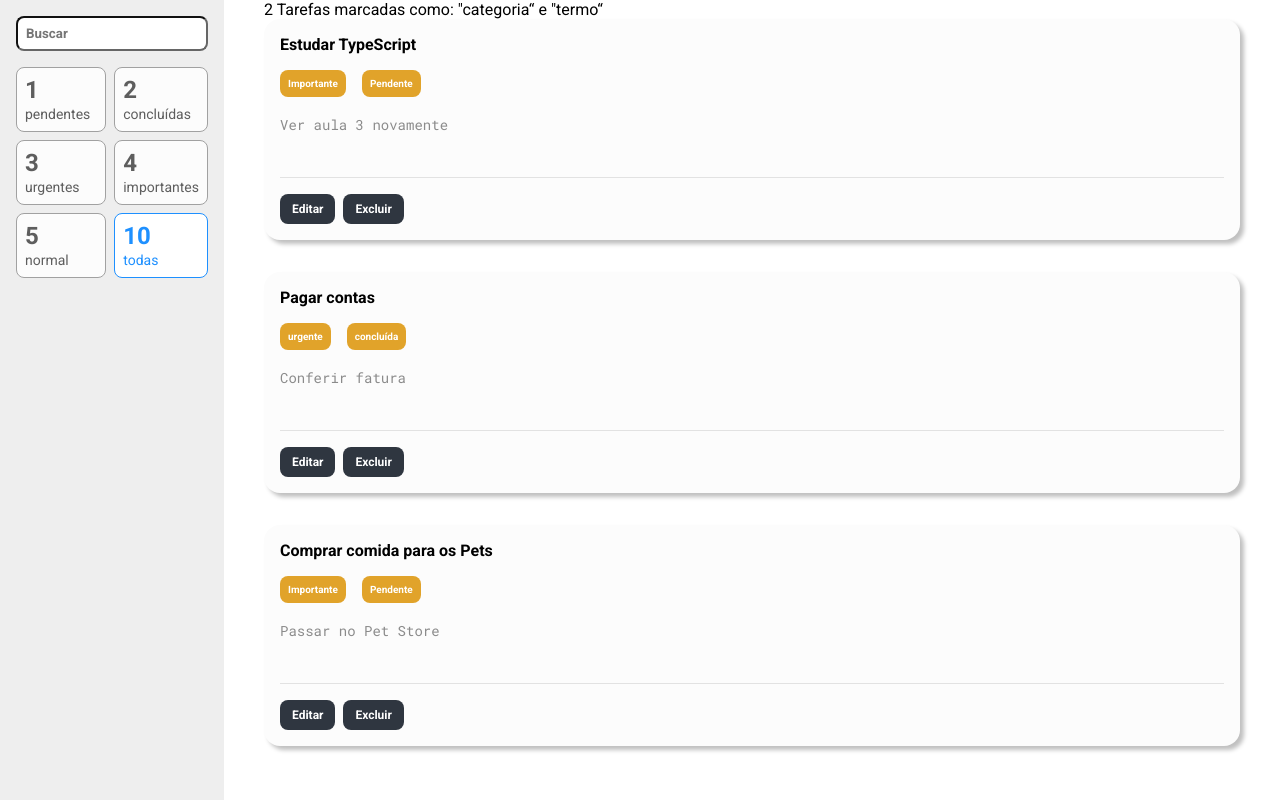
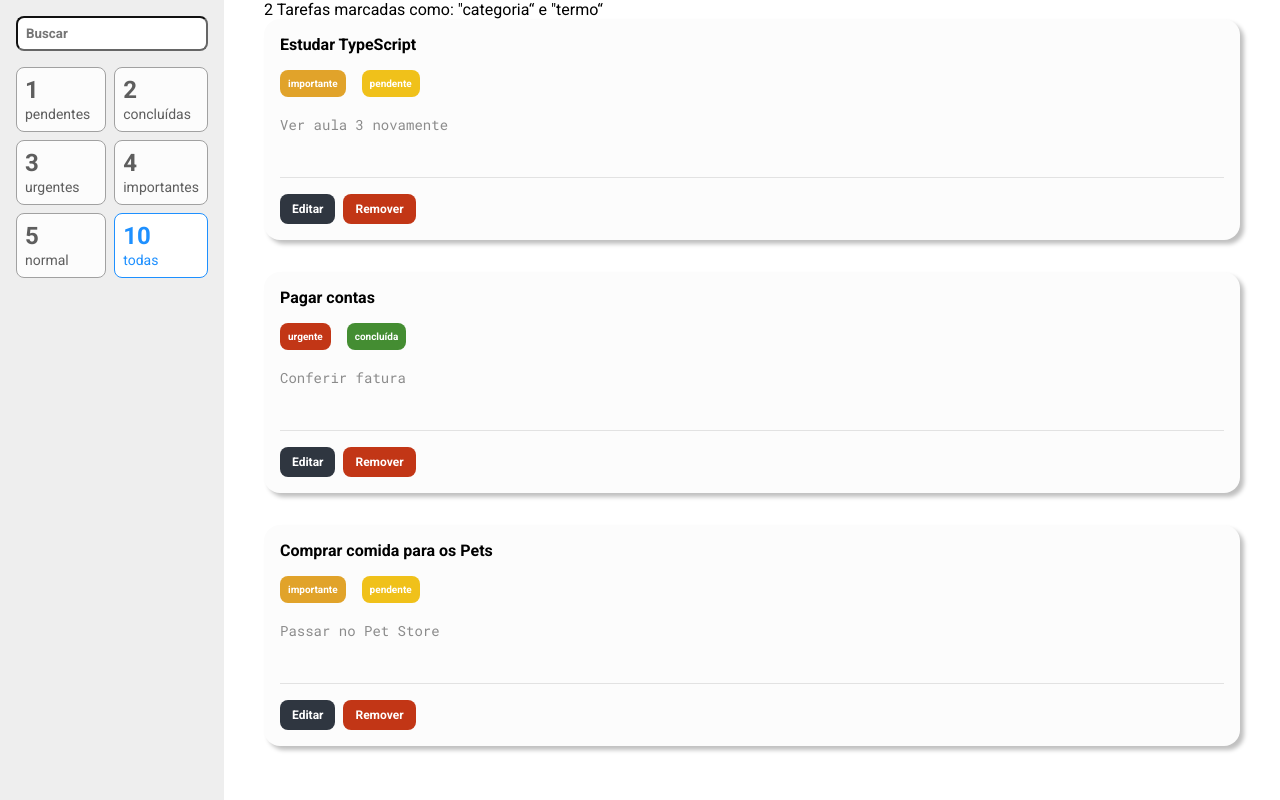
Before and after one commit to jonattasmoraes/tasks-list, a React (Create React App) app: page / in a window 1280 px wide. Built offline with nearby package versions, Linux system fonts and the light colour scheme.

Commit message:
style: add tasks styles with enums

```diff
--- a/src/components/task/style.ts
+++ b/src/components/task/style.ts
@@ -1,4 +1,25 @@
 import styled from 'styled-components'
+import variables from '../../styles/variables'
+
+import * as enums from '../../utils/enums/tasks'
+
+type TagProps = {
+  priority?: enums.priority
+  status?: enums.status
+  parameter: 'status' | 'prioridade'
+}
+
+function returnBackColor(props: TagProps): string {
+  if (props.parameter === 'prioridade') {
+    if (props.priority === enums.priority.URGENT) return variables.red
+    if (props.priority === enums.priority.IMPORTANT) return variables.yellowTwo
+  } else {
+    if (props.status === enums.status.PENDING) return variables.yellow
+    if (props.status === enums.status.DONE) return variables.green
+  }
+
+  return '#ccc'
+}
 
 export const Card = styled.div`
   background-color: #fcfcfc;
@@ -14,12 +35,12 @@ export const Title = styled.h3`
   margin-bottom: 16px;
 `
 
-export const Tag = styled.span`
+export const Tag = styled.span<TagProps>`
   padding: 8px 8px;
   color: #fff;
   font-weight: bold;
   font-size: 10px;
-  background-color: #e1a32a;
+  background-color: ${(props) => returnBackColor(props)};
   border-radius: 8px;
   margin-right: 16px;
   display: inline-block;
@@ -55,3 +76,10 @@ export const Button = styled.button`
   border-radius: 8px;
   margin-right: 8px;
 `
+export const ButtonSave = styled(Button)`
+  background-color: ${variables.green};
+`
+
+export const ButtonCancelRemove = styled(Button)`
+  background-color: ${variables.red};
+`
--- a/src/components/task/task.tsx
+++ b/src/components/task/task.tsx
@@ -2,10 +2,12 @@ import { useState } from 'react'
 
 import * as S from './style'
 
+import * as enums from '../../utils/enums/tasks'
+
 type Props = {
   title: string
-  priority: string
-  status: string
+  priority: enums.priority
+  status: enums.status
   description: string
 }
 
@@ -14,19 +16,25 @@ const Task = ({ title, priority, status, description }: Props) => {
   return (
     <S.Card>
       <S.Title>{title}</S.Title>
-      <S.Tag>{priority}</S.Tag>
-      <S.Tag>{status}</S.Tag>
+      <S.Tag parameter="prioridade" priority={priority}>
+        {priority}
+      </S.Tag>
+      <S.Tag parameter="status" status={status}>
+        {status}
+      </S.Tag>
       <S.Description value={description} />
       <S.ActionsBar>
         {itsEditing ? (
           <>
-            <S.Button>Editar</S.Button>
-            <S.Button onClick={() => setItsEditing(false)}>Excluir</S.Button>
+            <S.ButtonSave>Salvar</S.ButtonSave>
+            <S.ButtonCancelRemove onClick={() => setItsEditing(false)}>
+              Cancelar
+            </S.ButtonCancelRemove>
           </>
         ) : (
           <>
             <S.Button onClick={() => setItsEditing(true)}>Editar</S.Button>
-            <S.Button>Excluir</S.Button>
+            <S.ButtonCancelRemove>Remover</S.ButtonCancelRemove>
           </>
         )}
       </S.ActionsBar>
--- a/src/containers/tasksList/tasksList.tsx
+++ b/src/containers/tasksList/tasksList.tsx
@@ -1,24 +1,26 @@
 import Task from '../../components/task/task'
 import { Container } from '../tasksList/styles'
+
+import * as enums from '../../utils/enums/tasks'
 
 const tasks = [
   {
     title: 'Estudar TypeScript',
     description: 'Ver aula 3 novamente',
-    priority: 'Importante',
-    status: 'Pendente'
+    priority: enums.priority.IMPORTANT,
+    status: enums.status.PENDING
   },
   {
     title: 'Pagar contas',
     description: 'Conferir fatura',
-    priority: 'urgente',
-    status: 'concluída'
+    priority: enums.priority.URGENT,
+    status: enums.status.DONE
   },
   {
     title: 'Comprar comida para os Pets',
     description: 'Passar no Pet Store',
-    priority: 'Importante',
-    status: 'Pendente'
+    priority: enums.priority.IMPORTANT,
+    status: enums.status.PENDING
   }
 ]
 
--- /dev/null
+++ b/src/utils/enums/tasks.ts
@@ -0,0 +1,10 @@
+export enum priority {
+  URGENT = 'urgente',
+  IMPORTANT = 'importante',
+  NORMAL = 'normal'
+}
+
+export enum status {
+  PENDING = 'pendente',
+  DONE = 'concluída'
+}
```
